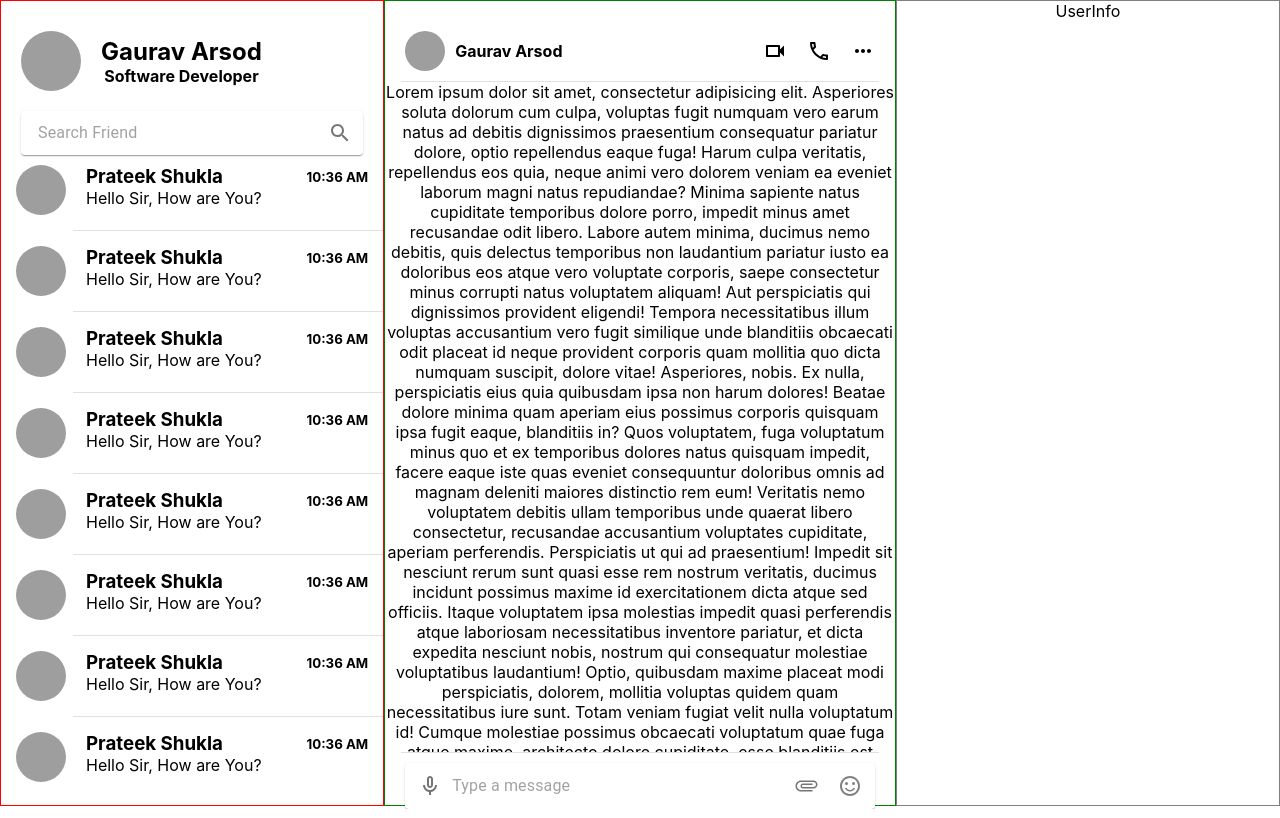
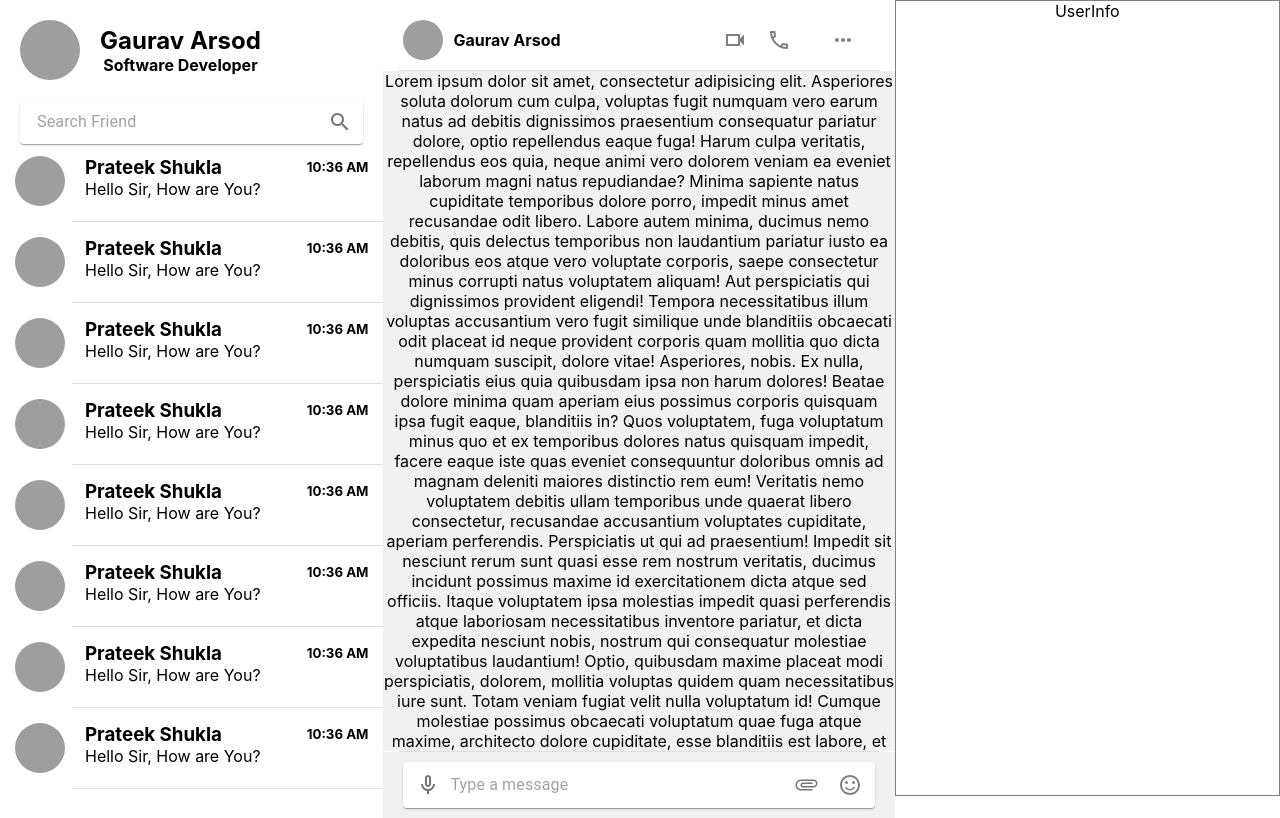
Before and after one commit to ga-arsod/chat-app, a React (Create React App) app in the folder frontend/: page / in a window 1280 px wide. Built offline with nearby package versions, Linux system fonts and the light colour scheme; grey boxes are pictures that could not be loaded.

Commit message:
Chat Panel UI completede media query not given yet

```diff
--- a/frontend/src/Components/ChatPanel.tsx
+++ b/frontend/src/Components/ChatPanel.tsx
@@ -1,4 +1,5 @@
-import { Avatar, Divider } from "@mui/material";
+import {useState} from "react";
+import { Avatar, Divider, Button, Menu, MenuItem } from "@mui/material";
 import style from "../Styles/ChatPanel.module.css";
 import VideocamOutlinedIcon from '@mui/icons-material/VideocamOutlined';
 import CallOutlinedIcon from '@mui/icons-material/CallOutlined';
@@ -11,6 +12,18 @@ import InputBase from '@mui/material/InputBase';
 import IconButton from '@mui/material/IconButton';
 
 export const ChatPanel = () => {
+
+  const [anchorEl, setAnchorEl] = useState<null | HTMLElement>(null);
+  const open = Boolean(anchorEl);
+
+  const handleClick = (event: React.MouseEvent<HTMLButtonElement>) => {
+    setAnchorEl(event.currentTarget);
+  };
+  const handleClose = () => {
+    setAnchorEl(null);
+  };
+
+
   return (
     <div id={style.ChatPanel}>
       <div id={style.Header}>
@@ -20,9 +33,33 @@ export const ChatPanel = () => {
         </div>
 
         <div id={style.headerRight}>
-          <VideocamOutlinedIcon/>
-          <CallOutlinedIcon/>
-          <MoreHorizOutlinedIcon/>
+          <VideocamOutlinedIcon style={{ color: "gray" }} />
+          <CallOutlinedIcon style={{ color: "gray" }}/>
+          <Button
+            id="basic-button"
+            aria-controls={open ? 'basic-menu' : undefined}
+            aria-haspopup="true"
+            aria-expanded={open ? 'true' : undefined}
+            onClick={handleClick}
+            >
+            <MoreHorizOutlinedIcon style={{color: "gray"}}/>
+          </Button>
+          <Menu
+            id="basic-menu"
+            anchorEl={anchorEl}
+            open={open}
+            onClose={handleClose}
+            MenuListProps={{
+              'aria-labelledby': 'basic-button',
+            }}
+            transformOrigin={{ horizontal: 'right', vertical: 'top' }}
+            anchorOrigin={{ horizontal: 'right', vertical: 'bottom' }}
+          >
+            <MenuItem onClick={handleClose}>Contact Info</MenuItem>
+            <MenuItem onClick={handleClose}>Mute Notifications</MenuItem>
+            <MenuItem onClick={handleClose}>Clear Messages</MenuItem>
+            <MenuItem onClick={handleClose}>Delete Chat</MenuItem>
+          </Menu>
         </div>
       </div>
       <Divider variant="middle" />
--- a/frontend/src/Styles/ChatList.module.css
+++ b/frontend/src/Styles/ChatList.module.css
@@ -1,9 +1,9 @@
 #ChatListContainer {
-    padding: 30px 0px;
-    border: 1px solid red;
+    padding: 20px 0px;
+    /* border-right: 1px solid red; */
     /* flex : 3; */
-    height: 93vh;
     width: 30%;
+    height: 94.5vh
 }
 #headerContainer {
     height: 16%;
@@ -22,7 +22,7 @@
 
 #chats {
     overflow-y: scroll;
-    height: 87%;
+    height: 87.5%;
 }
 
 .chatBox{
--- a/frontend/src/Styles/ChatPanel.module.css
+++ b/frontend/src/Styles/ChatPanel.module.css
@@ -1,8 +1,8 @@
 #ChatPanel {
     width: 40%;
-    border : 1px solid green;
-    padding: 30px 0;
-    height: 93vh;
+    padding: 20px 0px;
+    /* border-right: 1px solid red; */
+    height: 94.5vh;
 }
 
 #Header {
@@ -26,8 +26,10 @@
 #MessageContainer {
     overflow-y: scroll;
     height: 90%;
+    background-color: rgb(241, 241, 241);
 }
 
 #Bottom {
-    padding: 10px 20px 0;
+    padding: 10px 20px;
+    background-color: rgb(241, 241, 241);
 }
```
